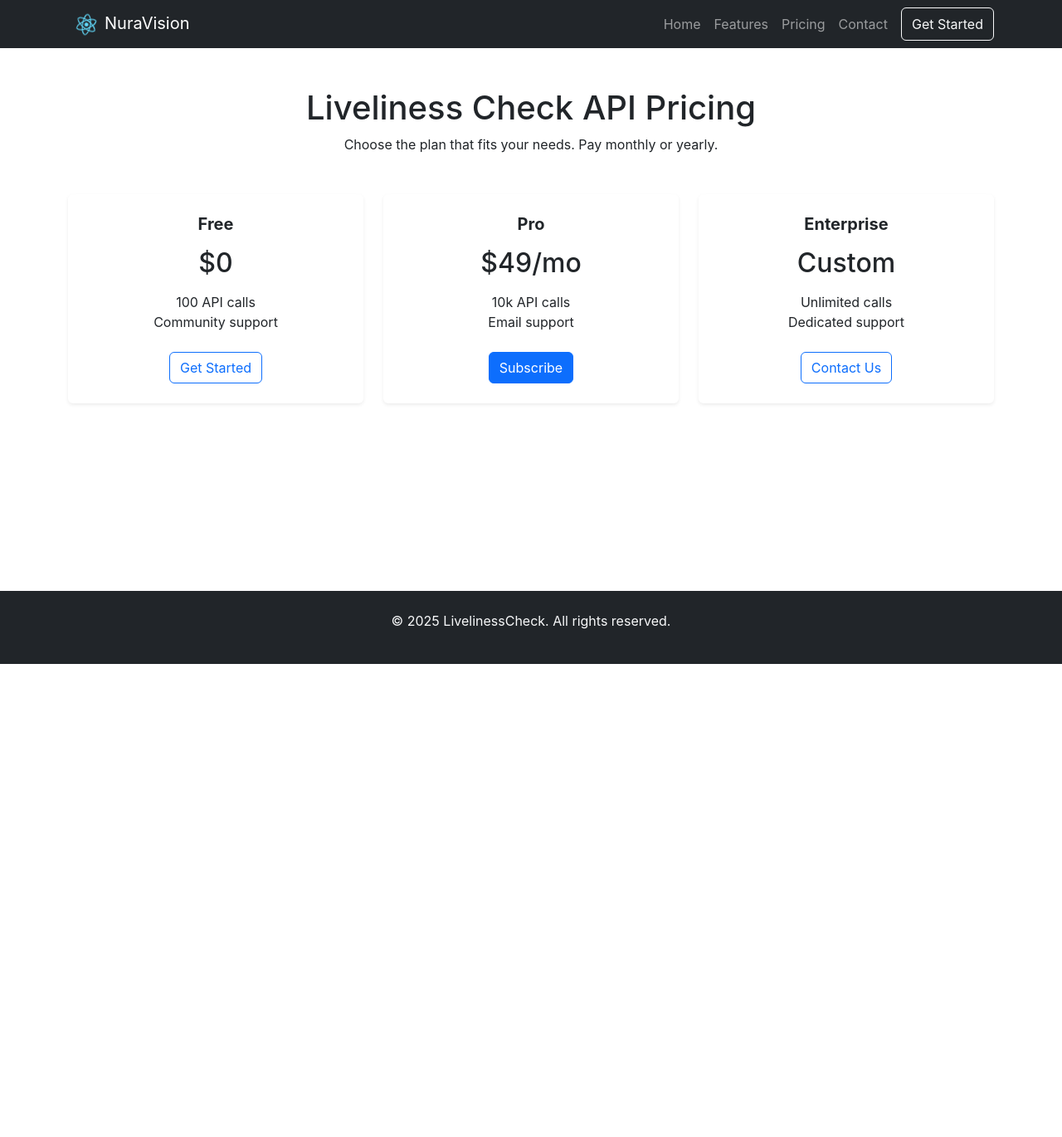
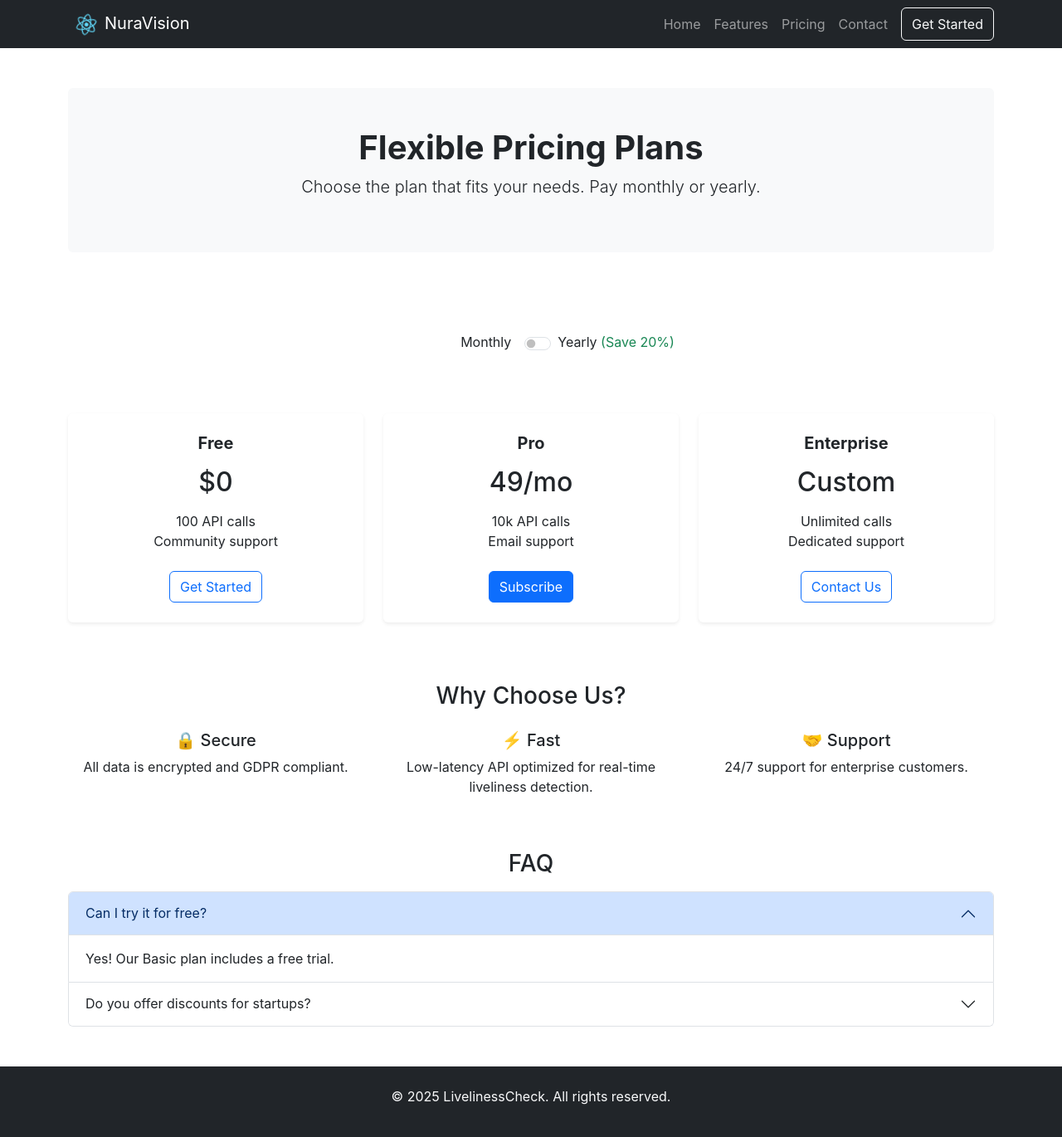
Before and after one commit to sadidul012/nura-vision-frontend, a React (Create React App) app: page /pricing in a window 1280 px wide. Shown: the top 1370 px of the page at 83% size. Before the commit the page ends 800 px from the top, so only its background shows below. Built offline with nearby package versions, Linux system fonts and the light colour scheme.

Commit message:
Updated Pricing page page

```diff
--- a/src/pages/components/common/Navbar.tsx
+++ b/src/pages/components/common/MainMenu.tsx
@@ -3,7 +3,7 @@ import {Link} from "react-router-dom";
 import logo from '../../../logo.svg';
 import {Navbar as BSNavbar, Nav, Container, Button} from 'react-bootstrap';
 
-const Navbar: React.FC = () => {
+const MainMenu: React.FC = () => {
     return (
         <BSNavbar bg="dark" variant="dark" expand="lg">
             <Container>
@@ -26,4 +26,4 @@ const Navbar: React.FC = () => {
     );
 };
 
-export default Navbar;
+export default MainMenu;
--- a/src/pages/contact/ContactPage.tsx
+++ b/src/pages/contact/ContactPage.tsx
@@ -1,14 +1,14 @@
 import React from "react";
 import ContactHeader from "./ContactHeader";
 import ContactForm from "./ContactForm";
-import Navbar from "../components/common/Navbar";
+import MainMenu from "../components/common/MainMenu";
 import Footer from "../components/common/Footer";
 
 const ContactPage: React.FC = () => {
     return (
         <>
             <div className="app-content">
-                <Navbar/>
+                <MainMenu/>
                 <div className="container py-5">
                     <ContactHeader/>
                     <div className="row justify-content-center">
--- a/src/pages/features/FeaturesPage.tsx
+++ b/src/pages/features/FeaturesPage.tsx
@@ -1,5 +1,5 @@
 import React from "react";
-import Navbar from "../components/common/Navbar";
+import MainMenu from "../components/common/MainMenu";
 import Footer from "../components/common/Footer";
 import Features from "./Features";
 
@@ -8,7 +8,7 @@ const FeaturesPage: React.FC = () => {
     return (
         <>
             <div className="app-content">
-                <Navbar/>
+                <MainMenu/>
                 <Features/>
             </div>
             <Footer/>
--- a/src/pages/home/HomePage.tsx
+++ b/src/pages/home/HomePage.tsx
@@ -1,5 +1,5 @@
 import React from 'react';
-import Navbar from '../components/common/Navbar';
+import MainMenu from '../components/common/MainMenu';
 import Hero from './Hero';
 import Features from './Features';
 import Footer from '../components/common/Footer';
@@ -12,7 +12,7 @@ const HomePage: React.FC = () => {
     return (
         <>
             <div className="app-content">
-                <Navbar/>
+                <MainMenu/>
                 <Hero/>
                 <Features/>
                 <HowItWorks/>
--- /dev/null
+++ b/src/pages/pricing/ExtraInfo.tsx
@@ -0,0 +1,74 @@
+import React from "react";
+
+const ExtraInfo: React.FC = () => {
+  return (
+    <div className="mt-5">
+      <h3 className="text-center mb-4">Why Choose Us?</h3>
+      <div className="row text-center">
+        <div className="col-md-4">
+          <h5>🔒 Secure</h5>
+          <p>All data is encrypted and GDPR compliant.</p>
+        </div>
+        <div className="col-md-4">
+          <h5>⚡ Fast</h5>
+          <p>Low-latency API optimized for real-time liveliness detection.</p>
+        </div>
+        <div className="col-md-4">
+          <h5>🤝 Support</h5>
+          <p>24/7 support for enterprise customers.</p>
+        </div>
+      </div>
+
+      <div className="mt-5">
+        <h3 className="text-center mb-3">FAQ</h3>
+        <div className="accordion" id="faqAccordion">
+          <div className="accordion-item">
+            <h2 className="accordion-header" id="faq1">
+              <button
+                className="accordion-button"
+                type="button"
+                data-bs-toggle="collapse"
+                data-bs-target="#collapse1"
+              >
+                Can I try it for free?
+              </button>
+            </h2>
+            <div
+              id="collapse1"
+              className="accordion-collapse collapse show"
+              data-bs-parent="#faqAccordion"
+            >
+              <div className="accordion-body">
+                Yes! Our Basic plan includes a free trial.
+              </div>
+            </div>
+          </div>
+
+          <div className="accordion-item">
+            <h2 className="accordion-header" id="faq2">
+              <button
+                className="accordion-button collapsed"
+                type="button"
+                data-bs-toggle="collapse"
+                data-bs-target="#collapse2"
+              >
+                Do you offer discounts for startups?
+              </button>
+            </h2>
+            <div
+              id="collapse2"
+              className="accordion-collapse collapse"
+              data-bs-parent="#faqAccordion"
+            >
+              <div className="accordion-body">
+                Yes, contact our sales team for startup-friendly pricing.
+              </div>
+            </div>
+          </div>
+        </div>
+      </div>
+    </div>
+  );
+};
+
+export default ExtraInfo;
--- a/src/pages/pricing/PricingCard.tsx
+++ b/src/pages/pricing/PricingCard.tsx
@@ -1,7 +1,10 @@
-import React from "react";
+import React, {useState} from "react";
 import {Button, Card, Col, Row} from "react-bootstrap";
+import PricingToggle from "./PricingToggle";
 
 const PricingCard: React.FC = () => {
+    const [yearly, setYearly] = useState(false);
+
     const plans = [
         {
             title: "Free",
@@ -12,7 +15,7 @@ const PricingCard: React.FC = () => {
         },
         {
             title: "Pro",
-            price: "$49/mo",
+            price: yearly ? "480/year" : "49/mo",
             features: ["10k API calls", "Email support"],
             button: "Subscribe",
             highlight: true
@@ -27,6 +30,8 @@ const PricingCard: React.FC = () => {
     ];
     return (
         <>
+            <PricingToggle yearly={yearly} setYearly={setYearly}/>
+
             <Row className="justify-content-center">
                 {plans.map((plan, idx) => (
                     <Col md={4} className="mb-4" key={idx}>
--- a/src/pages/pricing/PricingHeader.tsx
+++ b/src/pages/pricing/PricingHeader.tsx
@@ -2,9 +2,11 @@ import React from "react";
 
 const PricingHeader: React.FC = () => {
   return (
-    <div className="text-center mb-5">
-      <h1>Liveliness Check API Pricing</h1>
-      <p>Choose the plan that fits your needs. Pay monthly or yearly.</p>
+    <div className="text-center py-5 bg-light rounded mb-5">
+      <h1 className="fw-bold">Flexible Pricing Plans</h1>
+      <p className="lead">
+        Choose the plan that fits your needs. Pay monthly or yearly.
+      </p>
     </div>
   );
 };
--- a/src/pages/pricing/PricingPage.tsx
+++ b/src/pages/pricing/PricingPage.tsx
@@ -1,17 +1,19 @@
 import React from "react";
 import PricingHeader from "./PricingHeader";
+import ExtraInfo from "./ExtraInfo";
+import Footer from "../components/common/Footer";
 import PricingCard from "./PricingCard";
-import Navbar from "../components/common/Navbar";
-import Footer from "../components/common/Footer";
+import MainMenu from "../components/common/MainMenu";
 
 const PricingPage: React.FC = () => {
   return (
       <>
              <div className="app-content">
-                <Navbar/>
+                 <MainMenu/>
                  <div className="container py-5">
                      <PricingHeader/>
                      <PricingCard />
+                     <ExtraInfo />
                  </div>
              </div>
              <Footer/>
--- /dev/null
+++ b/src/pages/pricing/PricingToggle.tsx
@@ -0,0 +1,25 @@
+import React from "react";
+
+interface PricingToggleProps {
+  yearly: boolean;
+  setYearly: (val: boolean) => void;
+}
+
+const PricingToggle: React.FC<PricingToggleProps> = ({ yearly, setYearly }) => {
+  return (
+    <div className="text-center mb-4">
+      <div className="form-check form-switch d-inline-flex align-items-center gap-2">
+        <label className="form-check-label m-5">Monthly</label>
+        <input
+          className="form-check-input"
+          type="checkbox"
+          checked={yearly}
+          onChange={(e) => setYearly(e.target.checked)}
+        />
+        <label className="form-check-label">Yearly <span className="text-success">(Save 20%)</span></label>
+      </div>
+    </div>
+  );
+};
+
+export default PricingToggle;
```
Lines whose indentation alone changed are shown as unchanged.
